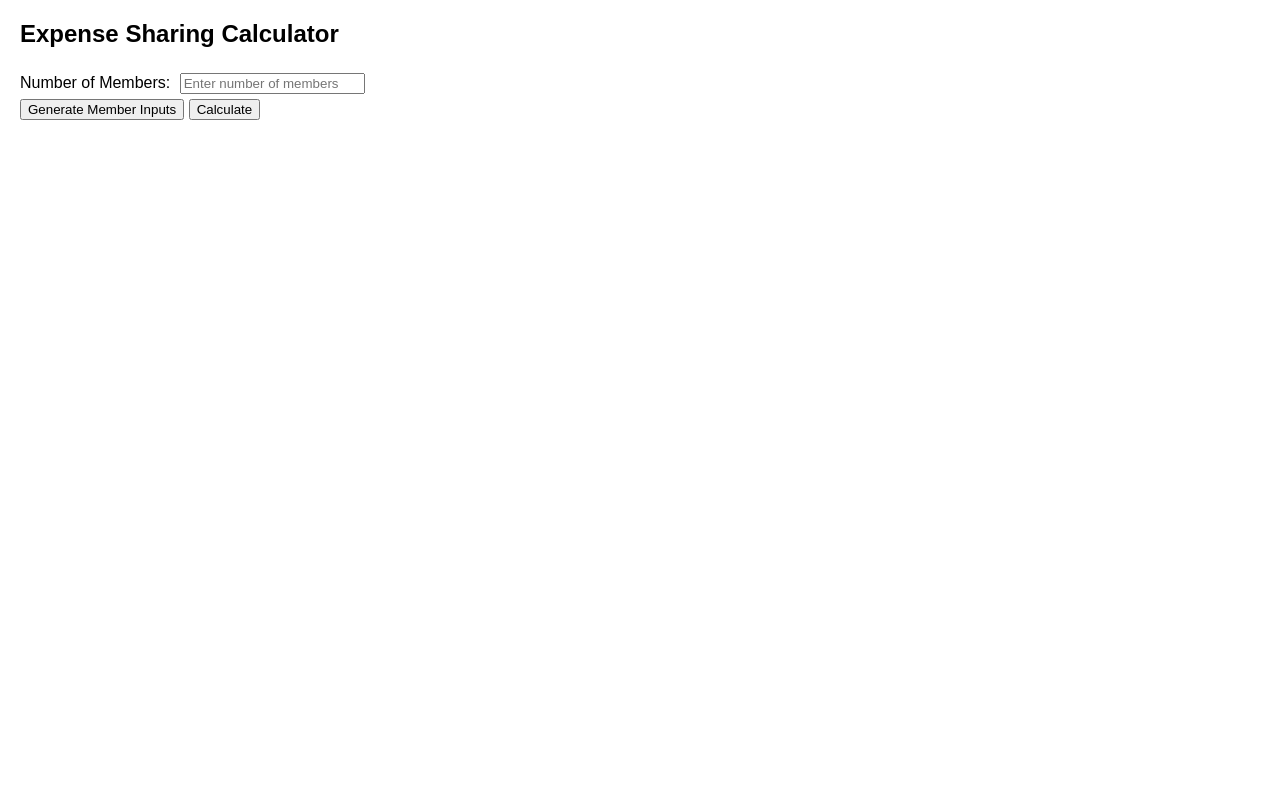
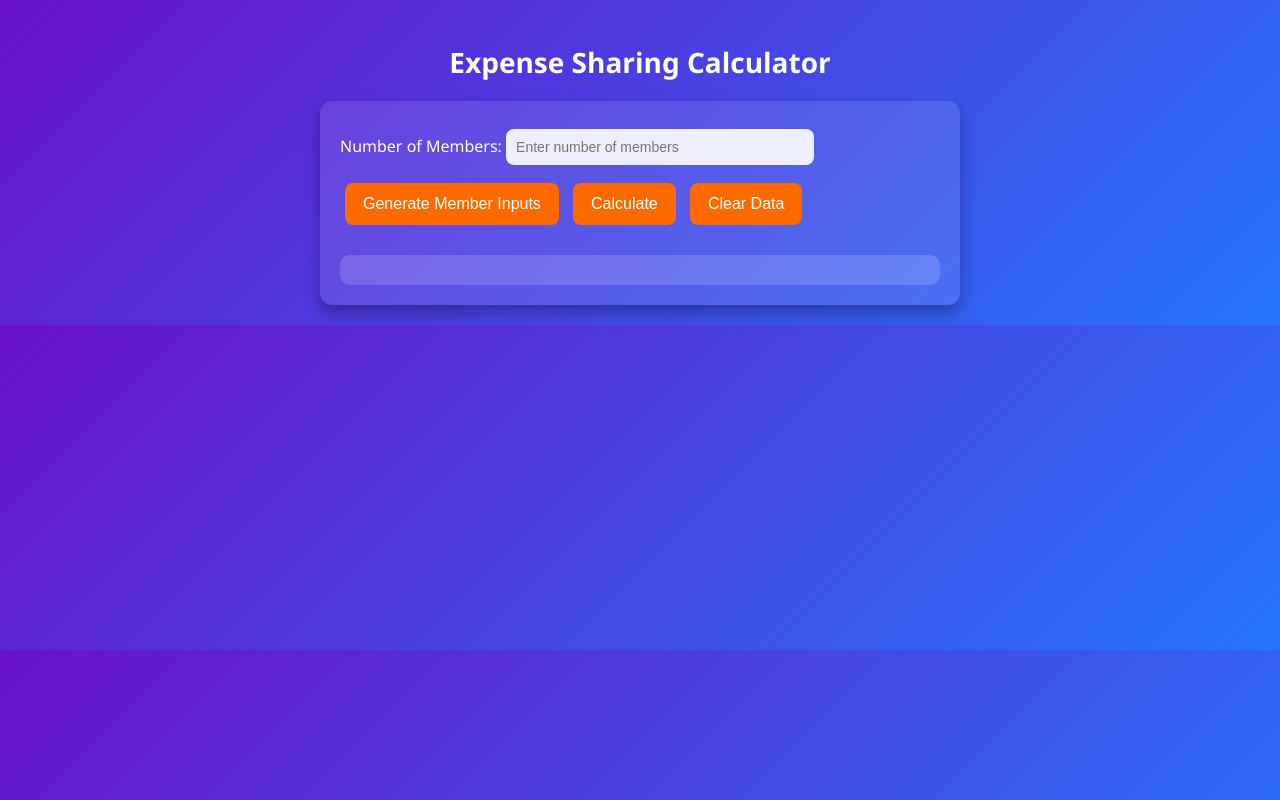
Before and after one commit to virak0001/calculate-trip-price, a plain HTML site: page index.html in a window 1280 px wide. Drawn offline with Linux system fonts and the light colour scheme.

Commit message:
Revamp styling and layout of expense calculator

```diff
--- a/index.html
+++ b/index.html
@@ -4,25 +4,111 @@
 <head>
     <title>Expense Splitter with Settlement</title>
     <style>
-        body { font-family: Arial; margin: 20px; }
-        input { margin: 5px; }
-        .result { margin-top: 15px; font-weight: bold; }
+        body {
+            font-family: 'Segoe UI', Tahoma, sans-serif;
+            margin: 0;
+            padding: 20px;
+            background: linear-gradient(135deg, #6a11cb, #2575fc);
+            color: #fff;
+        }
+
+        h2 {
+            text-align: center;
+            margin-bottom: 20px;
+            font-size: 28px;
+        }
+
+        .container {
+            max-width: 600px;
+            margin: auto;
+            background: rgba(255, 255, 255, 0.1);
+            padding: 20px;
+            border-radius: 12px;
+            box-shadow: 0 8px 16px rgba(0, 0, 0, 0.3);
+        }
+
+        label {
+            font-size: 16px;
+        }
+
+        input {
+            margin: 8px 0;
+            padding: 10px;
+            width: calc(50% - 12px);
+            border: none;
+            border-radius: 8px;
+            font-size: 14px;
+            outline: none;
+        }
+
+        input[type="number"], input[type="text"] {
+            background: rgba(255, 255, 255, 0.9);
+            color: #333;
+        }
+
+        button {
+            margin: 10px 5px;
+            padding: 12px 18px;
+            font-size: 16px;
+            border: none;
+            border-radius: 8px;
+            cursor: pointer;
+            background: #ff6a00;
+            color: #fff;
+            transition: 0.3s;
+        }
+
+        button:hover {
+            background: #ff8c42;
+            transform: scale(1.05);
+        }
+
+        .result {
+            margin-top: 20px;
+            background: rgba(255, 255, 255, 0.15);
+            padding: 15px;
+            border-radius: 10px;
+            font-weight: bold;
+            color: #fff;
+            line-height: 1.6;
+        }
+
+        .inputs-container input {
+            display: inline-block;
+            margin-right: 8px;
+        }
     </style>
 </head>
 <body>
     <h2>Expense Sharing Calculator</h2>
+    <div class="container">
+        <label>Number of Members: </label>
+        <input type="number" id="members" placeholder="Enter number of members"><br>
 
-    <label>Number of Members: </label>
-    <input type="number" id="members" placeholder="Enter number of members"><br>
+        <div id="inputs" class="inputs-container"></div>
 
-    <div id="inputs"></div>
+        <button onclick="generateInputs()">Generate Member Inputs</button>
+        <button onclick="calculate()">Calculate</button>
+        <button onclick="clearData()">Clear Data</button>
 
-    <button onclick="generateInputs()">Generate Member Inputs</button>
-    <button onclick="calculate()">Calculate</button>
-
-    <div class="result" id="result"></div>
+        <div class="result" id="result"></div>
+    </div>
 
     <script>
+        window.onload = function() {
+            const savedMembers = localStorage.getItem('members');
+            if (savedMembers) {
+                document.getElementById('members').value = savedMembers;
+                generateInputs();
+                const savedNames = JSON.parse(localStorage.getItem('names') || '[]');
+                const savedContributions = JSON.parse(localStorage.getItem('contributions') || '[]');
+                for (let i = 0; i < savedMembers; i++) {
+                    if (savedNames[i]) document.getElementById(`name${i}`).value = savedNames[i];
+                    if (savedContributions[i]) document.getElementById(`member${i}`).value = savedContributions[i];
+                }
+            }
+        };
+
         function generateInputs() {
             const members = document.getElementById('members').value;
             const container = document.getElementById('inputs');
@@ -42,11 +128,16 @@
             let total = 0;
 
             for (let i = 0; i < members; i++) {
-                names.push(document.getElementById(`name${i}`).value || `Member ${i+1}`);
+                const name = document.getElementById(`name${i}`).value || `Member ${i+1}`;
                 const amount = parseFloat(document.getElementById(`member${i}`).value) || 0;
+                names.push(name);
                 contributions.push(amount);
                 total += amount;
             }
+
+            localStorage.setItem('members', members);
+            localStorage.setItem('names', JSON.stringify(names));
+            localStorage.setItem('contributions', JSON.stringify(contributions));
 
             const share = total / members;
             let balances = contributions.map(amount => amount - share);
@@ -54,7 +145,6 @@
             let resultText = `Total Expense: $${total.toFixed(2)}<br>`;
             resultText += `Each member should pay: $${share.toFixed(2)}<br><br>`;
 
-            // Show individual status
             balances.forEach((balance, i) => {
                 if (balance > 0) {
                     resultText += `${names[i]} should RECEIVE $${balance.toFixed(2)}<br>`;
@@ -65,7 +155,6 @@
                 }
             });
 
-            // Settlement plan
             resultText += `<br><strong>Settlement Plan:</strong><br>`;
             let payers = [];
             let receivers = [];
@@ -75,7 +164,6 @@
                 if (balance > 0) receivers.push({ name: names[i], amount: balance });
             });
 
-            // Match payers to receivers
             for (let p of payers) {
                 for (let r of receivers) {
                     if (p.amount === 0) break;
@@ -90,6 +178,14 @@
 
             document.getElementById('result').innerHTML = resultText;
         }
+
+        function clearData() {
+            localStorage.clear();
+            document.getElementById('members').value = '';
+            document.getElementById('inputs').innerHTML = '';
+            document.getElementById('result').innerHTML = '';
+            alert('All data cleared!');
+        }
     </script>
 </body>
 </html>
```
